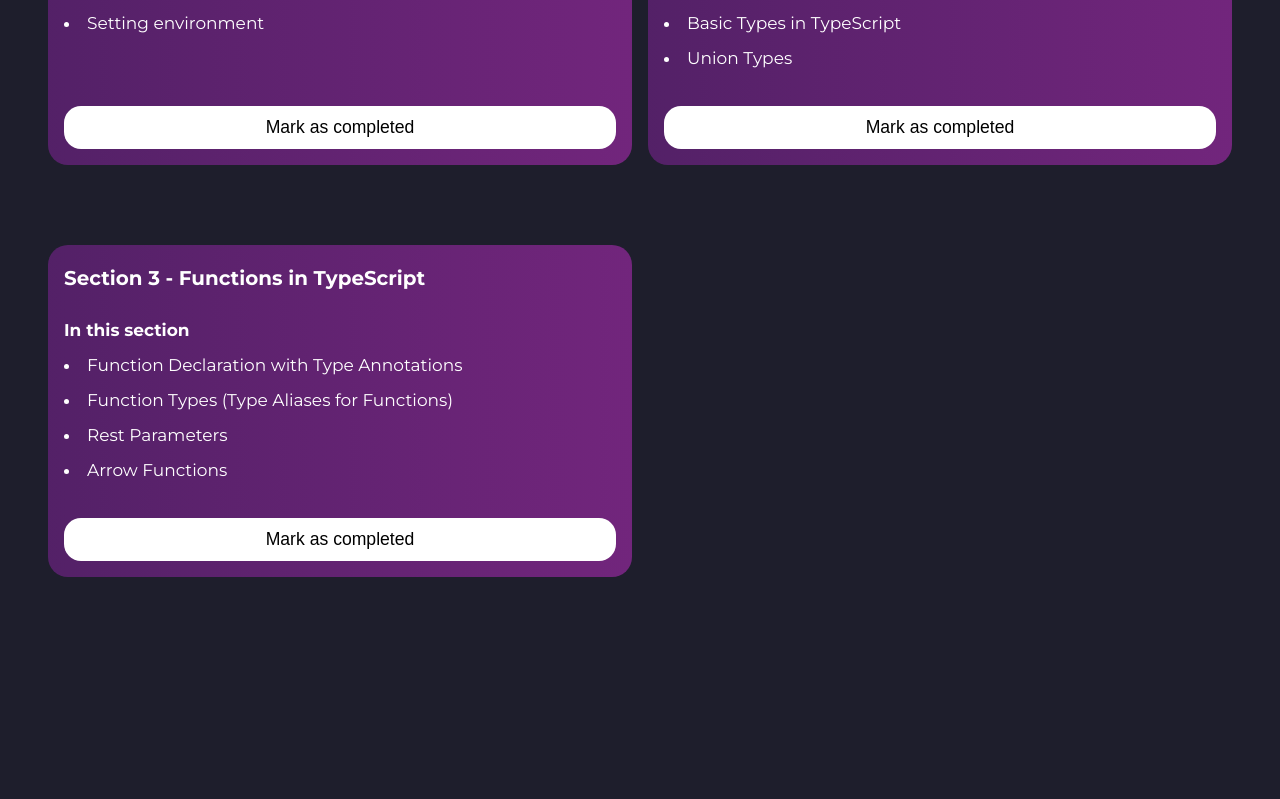
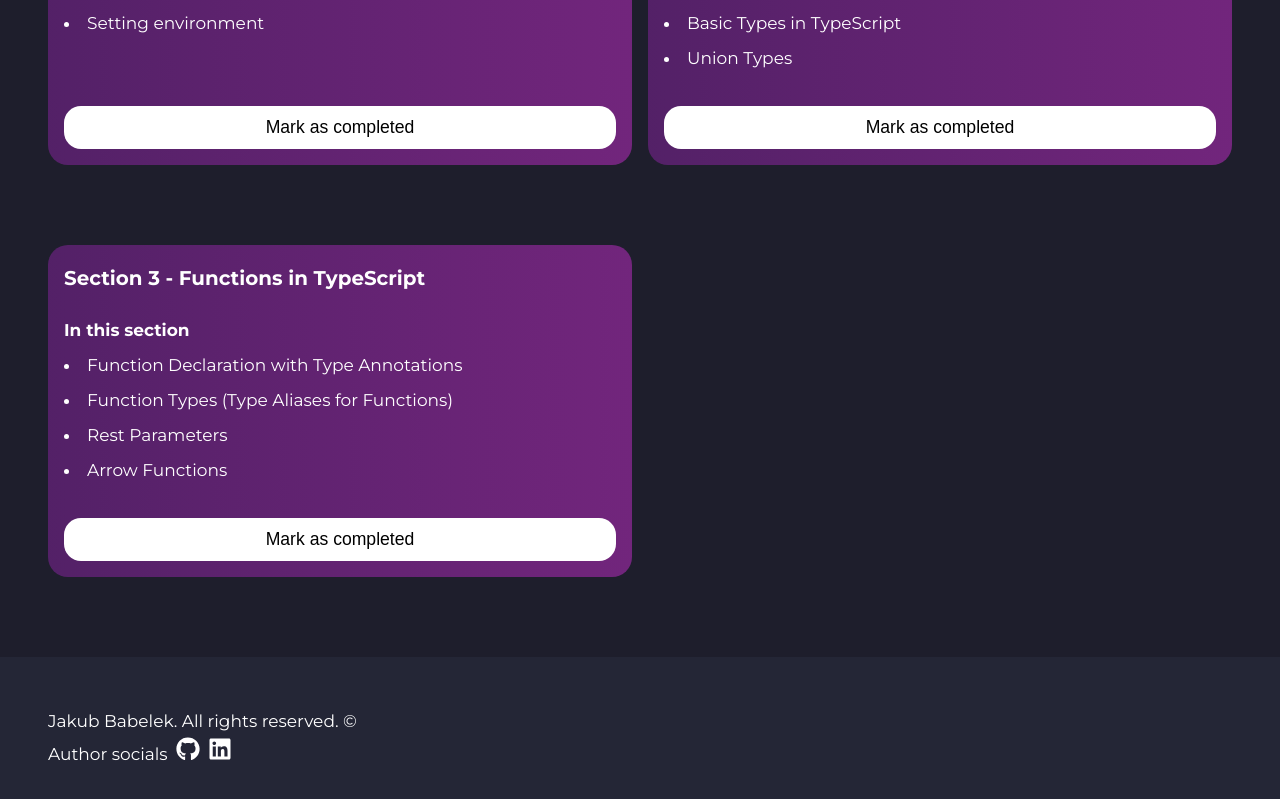
Before and after one commit to Isuu1/typescript-tutorial, a Next.js app: page / in a window 1280 px wide. Shown: the part 851-1650 px from the top of the page. Before the commit the page ends 1508 px from the top, so only its background shows below. Built offline with nearby package versions, Linux system fonts and the light colour scheme.

Commit message:
Added footer

```diff
--- /dev/null
+++ b/app/components/Footer/Footer.jsx
@@ -0,0 +1,28 @@
+import React from "react";
+import styles from "@/app/components/Footer/Footer.module.scss";
+
+//Icons
+import { FaGithub } from "react-icons/fa";
+import { FaLinkedin } from "react-icons/fa";
+import Link from "next/link";
+
+const Footer = () => {
+  return (
+    <div className={styles.footer}>
+      <p className={styles.footer__copyright}>
+        Jakub Babelek. All rights reserved. &copy;
+      </p>
+      <div className={styles.footer__socials}>
+        Author socials
+        <Link href="https://github.com/Isuu1">
+          <FaGithub className={styles.footer__socials__icon} />
+        </Link>
+        <Link href="https://www.linkedin.com/in/jakub-babelek/">
+          <FaLinkedin className={styles.footer__socials__icon} />
+        </Link>
+      </div>
+    </div>
+  );
+};
+
+export default Footer;
--- /dev/null
+++ b/app/components/Footer/Footer.module.css
@@ -0,0 +1,19 @@
+.footer {
+  background: #242636;
+  padding: 1rem;
+  line-height: 2rem;
+}
+.footer__socials {
+  display: flex;
+  align-items: center;
+  gap: 0.5rem;
+}
+.footer__socials__icon {
+  font-size: 1.5rem;
+}
+
+@media screen and (min-width: 768px) {
+  .footer {
+    padding: 3rem;
+  }
+}/*# sourceMappingURL=Footer.module.css.map */
--- /dev/null
+++ b/app/components/Footer/Footer.module.scss
@@ -0,0 +1,20 @@
+.footer {
+  background: #242636;
+  padding: 1rem;
+  line-height: 2rem;
+
+  &__socials {
+    display: flex;
+    align-items: center;
+    gap: 0.5rem;
+    &__icon {
+      font-size: 1.5rem;
+    }
+  }
+}
+
+@media screen and (min-width: "768px") {
+  .footer {
+    padding: 3rem;
+  }
+}
--- a/app/layout.js
+++ b/app/layout.js
@@ -1,5 +1,6 @@
 import "@/app/styles/globals.scss";
 import Header from "@/app/components/Header/Header";
+import Footer from "./components/Footer/Footer";
 
 export const metadata = {
   title: "Create Next App",
@@ -12,6 +13,7 @@ export default function RootLayout({ children }) {
       <body>
         <Header />
         {children}
+        <Footer />
       </body>
     </html>
   );
```
Also changed, not shown: 1 other file (tests, documents, lock files or other folders).
